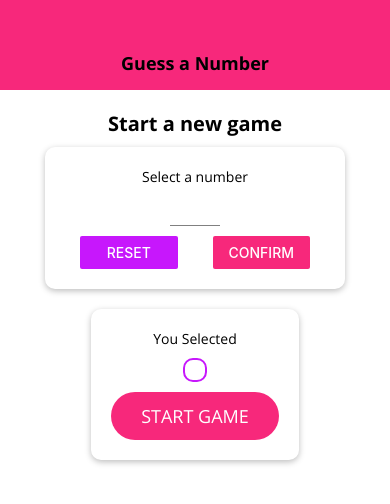
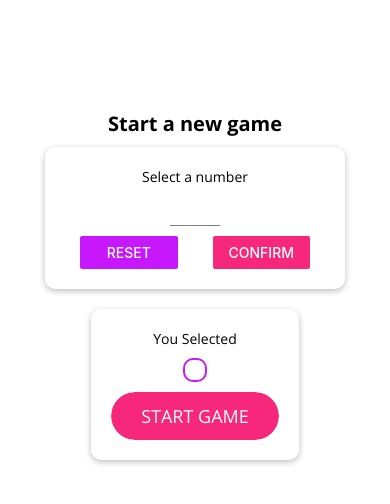
Before and after one commit to heminjohnson/React-Native-Guess-Number-App, a React Native app: screen / in a window 390 px wide. Both pictures are taken after a click on the button "RESET". Shown: the top 504 px of the page. Built offline with nearby package versions, Linux system fonts and the light colour scheme.

Commit message:
feat: use platform specific styles and layouts

```diff
--- a/components/Header.js
+++ b/components/Header.js
@@ -1,25 +1,40 @@
 import React from 'react'
-import { View, Text, StyleSheet } from 'react-native'
+import { View, StyleSheet, Platform } from 'react-native'
 
 import Colors from '../constants/colors'
 import TitleText from './Titletext'
 
 const Header = props => {
     return (
-        <View style={styles.header}>
-          <TitleText>{props.title}</TitleText>
+        <View style={{...styles.headerBase,
+            ...Platform.select({
+                ios: styles.headerIOS,
+                android: styles.headerAndroid
+            })
+        }}>
+          <TitleText style={styles.title}>{props.title}</TitleText>
         </View>
     )
 }
 
 const styles = StyleSheet.create({
-    header: {
+    headerBase: {
         width: '100%',
         height: 90,
         paddingTop: 36,
-        backgroundColor: Colors.primary,
         alignItems: 'center',
         justifyContent: 'center'
+    },
+    headerIOS: {
+        backgroundColor: 'white',
+        borderBottomColor: '#ccc',
+        borderBottomWidth: 1
+    },
+    headerAndroid: {
+        backgroundColor: Colors.primary
+    },
+    title: {
+        color: Platform.OS === 'ios' ? Colors.primary : 'white'
     }
 })
 
--- a/components/MainButton.js
+++ b/components/MainButton.js
@@ -1,18 +1,30 @@
 import React from 'react'
-import { View, Text, StyleSheet, TouchableOpacity } from 'react-native'
+import { View, Text, StyleSheet, TouchableOpacity, TouchableNativeFeedback, Platform } from 'react-native'
 import Colors from '../constants/colors'
 
 const MainButton = props => {
+  let ButtonComponent = TouchableOpacity
+
+  if(Platform.OS === 'android' && Platform.Version >= 21) {
+    ButtonComponent = TouchableNativeFeedback
+  }
+
   return (
-    <TouchableOpacity activeOpacity={0.6} onPress={props.onPress}>
-      <View style={styles.button}>
-        <Text style={styles.buttonText}>{props.children}</Text>
-      </View>
-    </TouchableOpacity>
+    <View style={styles.buttonContainer}>
+      <ButtonComponent activeOpacity={0.6} onPress={props.onPress}>
+        <View style={styles.button}>
+          <Text style={styles.buttonText}>{props.children}</Text>
+        </View>
+      </ButtonComponent>
+    </View>
   )
 }
 
 const styles = StyleSheet.create({
+  buttonContainer: {
+    borderRadius: 25,
+    overflow: 'hidden'
+  },
   button: {
     backgroundColor: Colors.primary,
     paddingVertical: 12,
```
